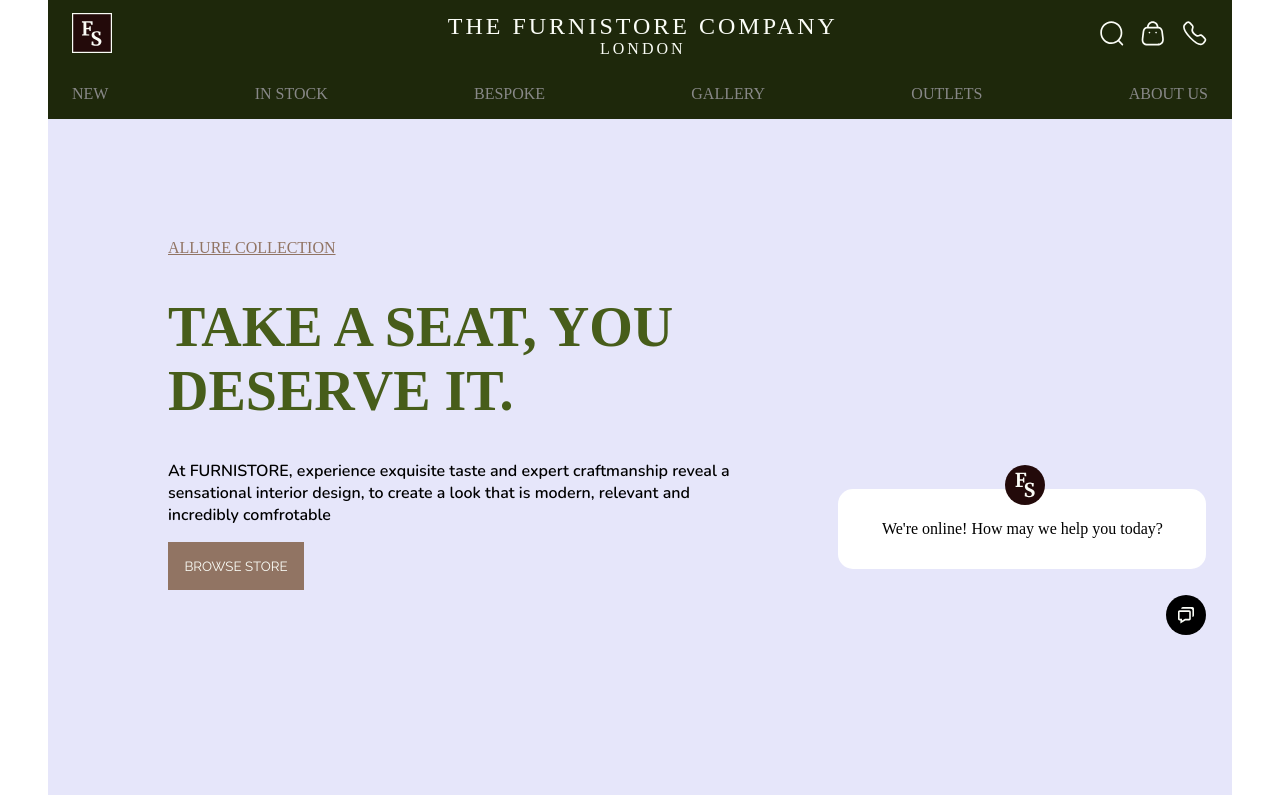
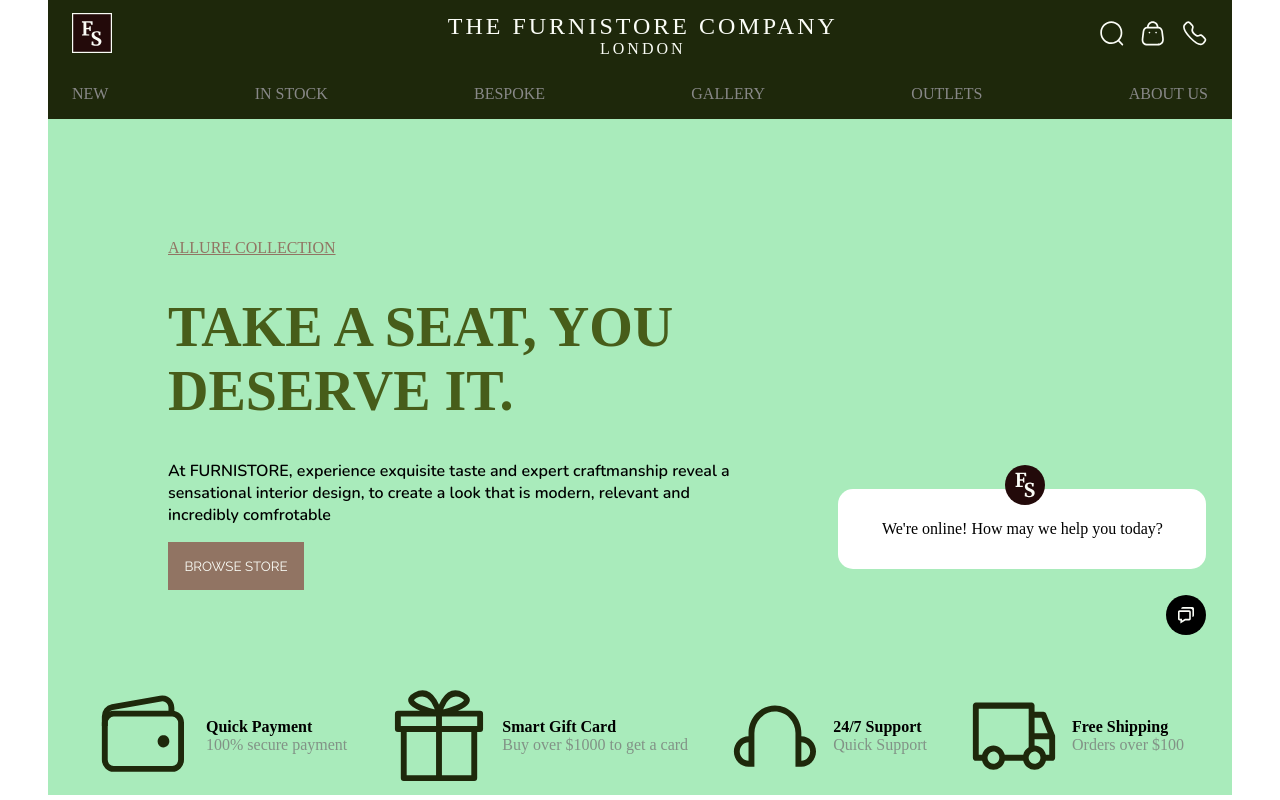
Before and after one commit to Fedozie/furnistore, a React (Create React App) app: page / in a window 1280 px wide. Built offline with nearby package versions, Linux system fonts and the light colour scheme.

Commit message:
Completed the Main Component Section

```diff
--- a/src/Components/IconComponent/IconComponent.js
+++ b/src/Components/IconComponent/IconComponent.js
@@ -4,13 +4,15 @@
 const IconComponent = (props) => {
     return (
         <div className = {`${styles['main-icons']}`}>
-            {props.icons.map((icon) => {
+            {props.icons.map((icon) => (
                 <div className = {`${styles['main-icon']}`}>
                     <img src={icon.icon} alt=""/>
-                    <p>{icon.title}</p>
-                    <p>{icon.description}</p>
+                    <div>
+                        <p>{icon.title}</p>
+                        <p>{icon.description}</p>
+                    </div>
                 </div>
-            })}
+            ))}
         </div>
     );
 }
--- a/src/Components/IconComponent/IconComponent.module.css
+++ b/src/Components/IconComponent/IconComponent.module.css
@@ -0,0 +1,29 @@
+.main-icons{
+    width: 100%;
+    display: flex;
+    justify-content: space-between;
+    align-items: center;
+    margin-top: 6rem;
+    padding: 0 3rem;
+}
+
+.main-icon{
+    display: flex;
+    align-items: center;
+}
+
+.main-icon > img{
+    margin-right: 1rem;
+}
+
+.main-icon p{
+    margin: 0;
+}
+
+.main-icon p:first-of-type{
+    font-weight: 700;
+}
+
+.main-icon p:last-of-type{
+    color: #757575c0;
+}
--- a/src/Components/MainComponent/MainComponent.js
+++ b/src/Components/MainComponent/MainComponent.js
@@ -4,14 +4,18 @@
 import mainImg from '../Assets/main-component-image.svg';
 import logoCircle from '../Assets/logo-circle.svg';
 import iconChatbox from '../Assets/icon-chatbox.svg';
+import iconWallet from '../Assets/icon-wallet.svg';
+import iconGift from '../Assets/icon-gift.svg';
+import iconHeadphones from '../Assets/icon-headphones.svg';
+import iconShipping from '../Assets/icon-shipping.svg';
 
 
 const MainComponent = () => {
     const items = [
-        {title: 'Quick Payment', description: '100% secure payment'},
-        {title: 'Smart Gift Card', description: 'Buy over $1000 to get a card'},
-        {title: '24/7 Support', description: 'Quick Support'},
-        {title: 'Free Shipping',description: 'Orders over $100'}
+        {icon: iconWallet, title: 'Quick Payment', description: '100% secure payment'},
+        {icon: iconGift, title: 'Smart Gift Card', description: 'Buy over $1000 to get a card'},
+        {icon: iconHeadphones, title: '24/7 Support', description: 'Quick Support'},
+        {icon: iconShipping, title: 'Free Shipping',description: 'Orders over $100'}
     ];
 
 
@@ -32,7 +36,7 @@
             </div>
             <img src={logoCircle} alt="" className = {`${styles['main-logo-circle-icon']}`} />
             <img src={iconChatbox} alt="" className = {`${styles['main-chatbox-icon']}`}/>
-            {/* <IconComponent icon = {items}/> */}
+            <IconComponent icons = {items}/>
         </div>
     );
 }
--- a/src/Components/MainComponent/MainComponent.module.css
+++ b/src/Components/MainComponent/MainComponent.module.css
@@ -1,5 +1,5 @@
 .main{
-    background-color: lavender;
+    background-color: #A9EBBB;
     height: 84.5vh;
     width: auto;
     margin-top: 0;
@@ -34,11 +34,17 @@
 
 .main-description > button{
     border: none;
-    background-color: #917463;
+    background: #917463;
     color: #FBFDF7;
     height: 3rem;
     width: 8.5rem;
     font-family: var(--raleway);
+    cursor: pointer;
+    transition: background 1s ease-in-out;
+}
+
+.main-description > button:hover{
+    background: #C4A672;
 }
 
 .main-chatbox{
```
